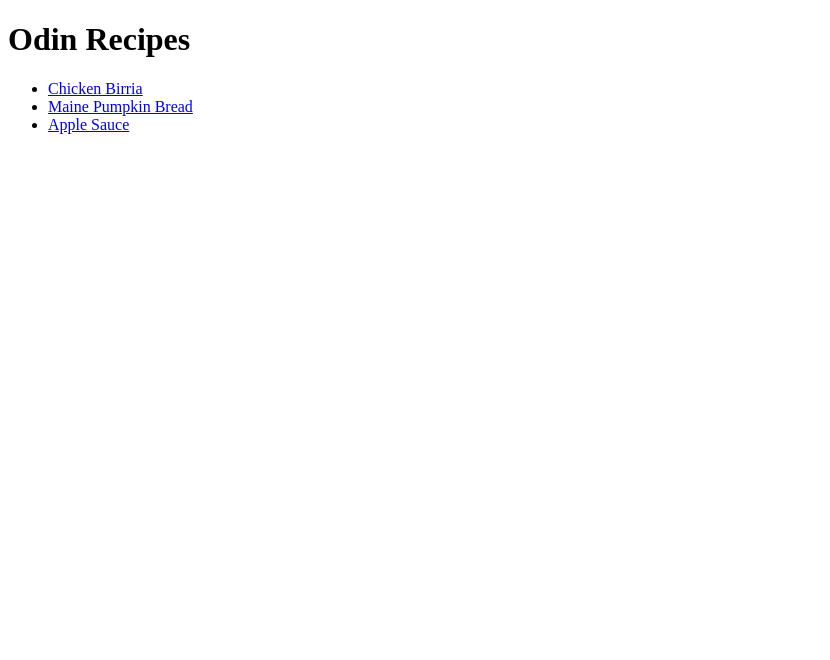
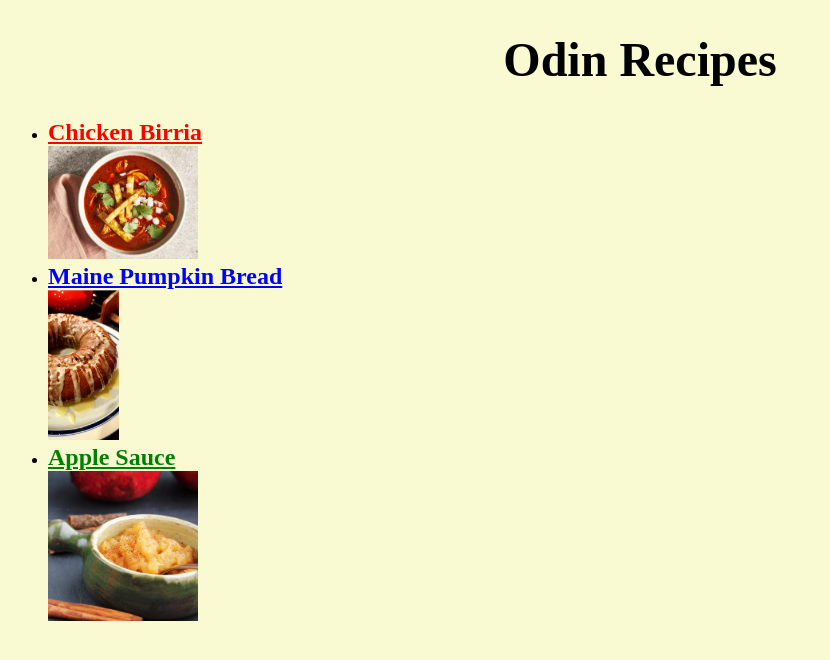
Before and after one commit to rozeng/odin-recipes, a plain HTML site: page index.html in a window 1280 px wide. Shown: the whole page, without its empty margins (0-830 px from the left). Drawn offline with Linux system fonts and the light colour scheme.

Commit message:
Added some css

```diff
--- a/index.html
+++ b/index.html
@@ -3,17 +3,17 @@
   <head>
     <meta charset="utf-8">
     <title>Odin Recipes</title>
+    <link rel="stylesheet" href="styles.css">
   </head>
-  <body>
+  <body class="body">
     <h1>Odin Recipes</h1>
     <ul>
-      <li><a href="recipes/chic_birria.html">Chicken Birria</a></li>
-      <li><a href="recipes/maine_pumpkin_bread.html">Maine Pumpkin Bread</a></li>
-      <li><a href="recipes/applesauce.html">Apple Sauce</a></li>
+      <li><a class="color1", href="recipes/chic_birria.html">Chicken Birria</a></li>
+      <img id="cb", src="recipes/images/chic_b.jpg" alt="Chicken Birria">
+      <li><a class="color2", href="recipes/maine_pumpkin_bread.html">Maine Pumpkin Bread</a></li>
+      <img id="mpb", src="recipes/images/maine_pb.jpg" alt="Maine Pumpkin Bread">
+      <li><a class="color3", href="recipes/applesauce.html">Apple Sauce</a></li>
+      <img id="as", src="recipes/images/applesauce.jpg" alt="Apple Sauce">
     </ul>
-
-
-
-
   </body>
 </html>
--- /dev/null
+++ b/recipes/as-styles.css
@@ -0,0 +1,12 @@
+body{
+    background-color: lightgoldenrodyellow;
+}
+
+img{
+    height: auto;
+    width: 200px;
+}
+h1{
+    font-size: 48px;
+    text-align: center;
+}
--- /dev/null
+++ b/recipes/cb-styles.css
@@ -0,0 +1,12 @@
+body{
+    background-color: lightgoldenrodyellow;
+}
+
+img{
+    height: auto;
+    width: 400px;
+}
+h1{
+    text-align: center;
+    font-size:48px;
+}
--- /dev/null
+++ b/recipes/mpb-styles.css
@@ -0,0 +1,12 @@
+body{
+    background-color: lightgoldenrodyellow;
+}
+
+img{
+    height: auto;
+    width: 200px;
+}
+h1{
+    font-size: 48px;
+    text-align: center;
+}
--- /dev/null
+++ b/styles.css
@@ -0,0 +1,33 @@
+body{
+    background-color: lightgoldenrodyellow;
+}
+h1 {
+    color:black;
+    text-align: center;
+    font-size: 48px;
+    font-family: "Times New Roman";
+}
+.color1, .color2, .color3{
+    font-weight: 800;
+    font-size: 24px;
+}
+.color1 {
+    color: red;
+
+}
+.color2{
+    color:blue;
+}
+.color3{
+    color:green;
+}
+
+#cb, #as{
+    height: auto;
+    width: 150px;
+
+}
+#mpb{
+    height: 150px;
+    width: auto;
+}
```
Also changed, not shown: recipes/applesauce.html (+1 -1 lines), recipes/chic_birria.html (+1 -0 lines), recipes/maine_pumpkin_bread.html (+1 -0 lines).
